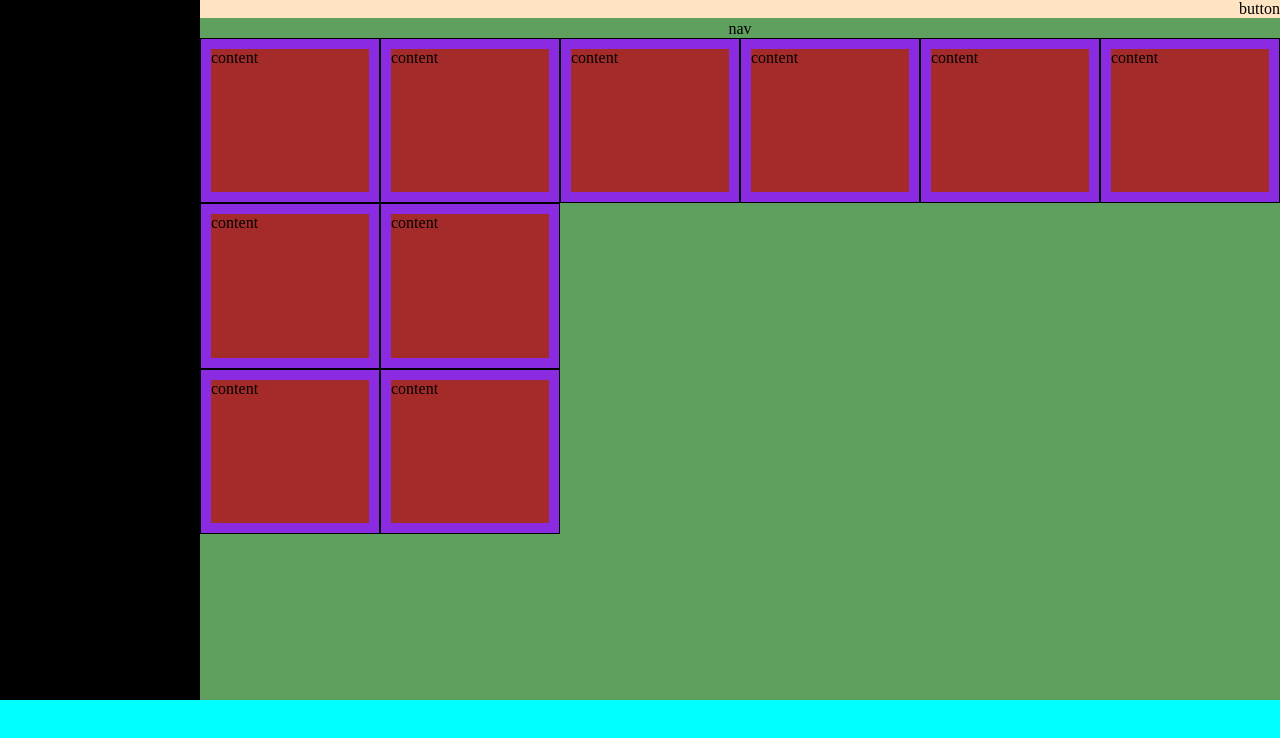
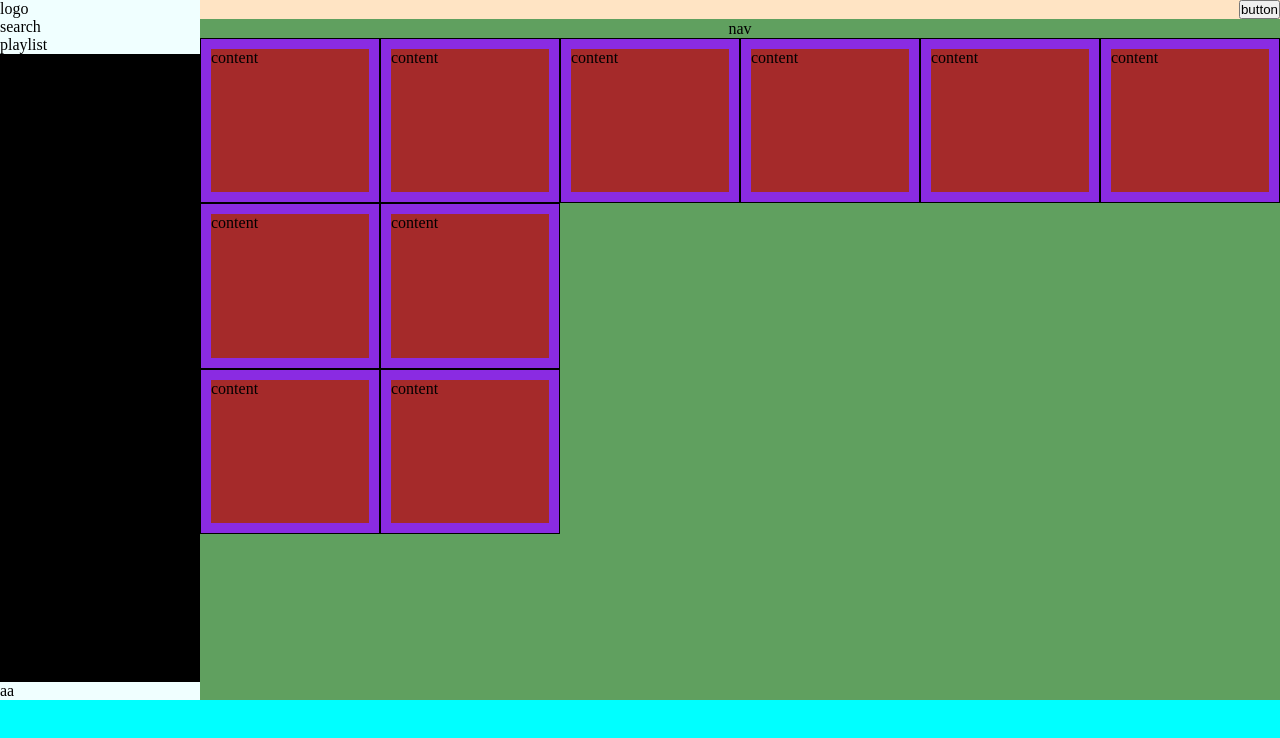
Before and after one commit to diegoferrari129/html-css-spotifyweb, a plain HTML site: page index.html in a window 1280 px wide. Drawn offline with Linux system fonts and the light colour scheme.

Commit message:
[FEAT] created layout to sidebar

```diff
--- a/css/style.css
+++ b/css/style.css
@@ -13,6 +13,17 @@
     position: fixed;
     top: 0;
     left: 0;
+}
+
+.sidebar__content {
+    display: flex;
+    flex-direction: column;
+    justify-content: space-between;
+    height: 100%;
+}
+
+.sidebar__account, .sidebar__menu{
+    background-color: azure;
 }
 
 .upgrade {
@@ -31,6 +42,17 @@
     position: fixed;
     top: 0;
     left: 200px;
+}
+
+.nav {
+    margin-top: 20px;
+    text-align: center;
+}
+
+.main__content {
+    background-color: brown;
+    height: calc(100vw / 6 - 70px);
+    margin: 10px;
 }
 
 .multimedia {
@@ -60,22 +82,10 @@
     width: calc(100% / 6);
     background-color: blueviolet;
     border: 1px solid black;
-    flex-direction: row;
 }
 
 .text-end {
     text-align: end;
-}
-
-.nav {
-    margin-top: 20px;
-    text-align: center;
-}
-
-.main__content {
-    background-color: brown;
-    height: calc(100vw / 6 - 70px);
-    margin: 10px;
 }
 
 @media screen and ( max-width: 768px ) {
--- a/index.html
+++ b/index.html
@@ -7,8 +7,33 @@
     <link rel="stylesheet" href="./css/style.css">
 </head>
 <body>
-    <div class="sidebar"></div>
-    <div class="upgrade text-end">button</div>
+    <div class="sidebar">
+        <div class="sidebar__content">
+            <div class="sidebar__menu">
+                <div class="sidebar__logo">
+                    logo
+                </div>
+                <div class="sidebar__search">
+                    search
+                </div>
+                <div class="sidebar__playlist">
+                    playlist
+                </div>
+            </div>
+            <div class="sidebar__account">
+                aa
+            </div>
+        </div>
+    </div>
+    <div class="upgrade">
+        <div class="container">
+            <div class="row">
+                <div class="col--100 text-end">
+                    <button class="button">button</button>
+                </div>
+            </div>
+        </div>
+    </div>
     <main class="main">
         <div class="container">
             <div class="row">
```
